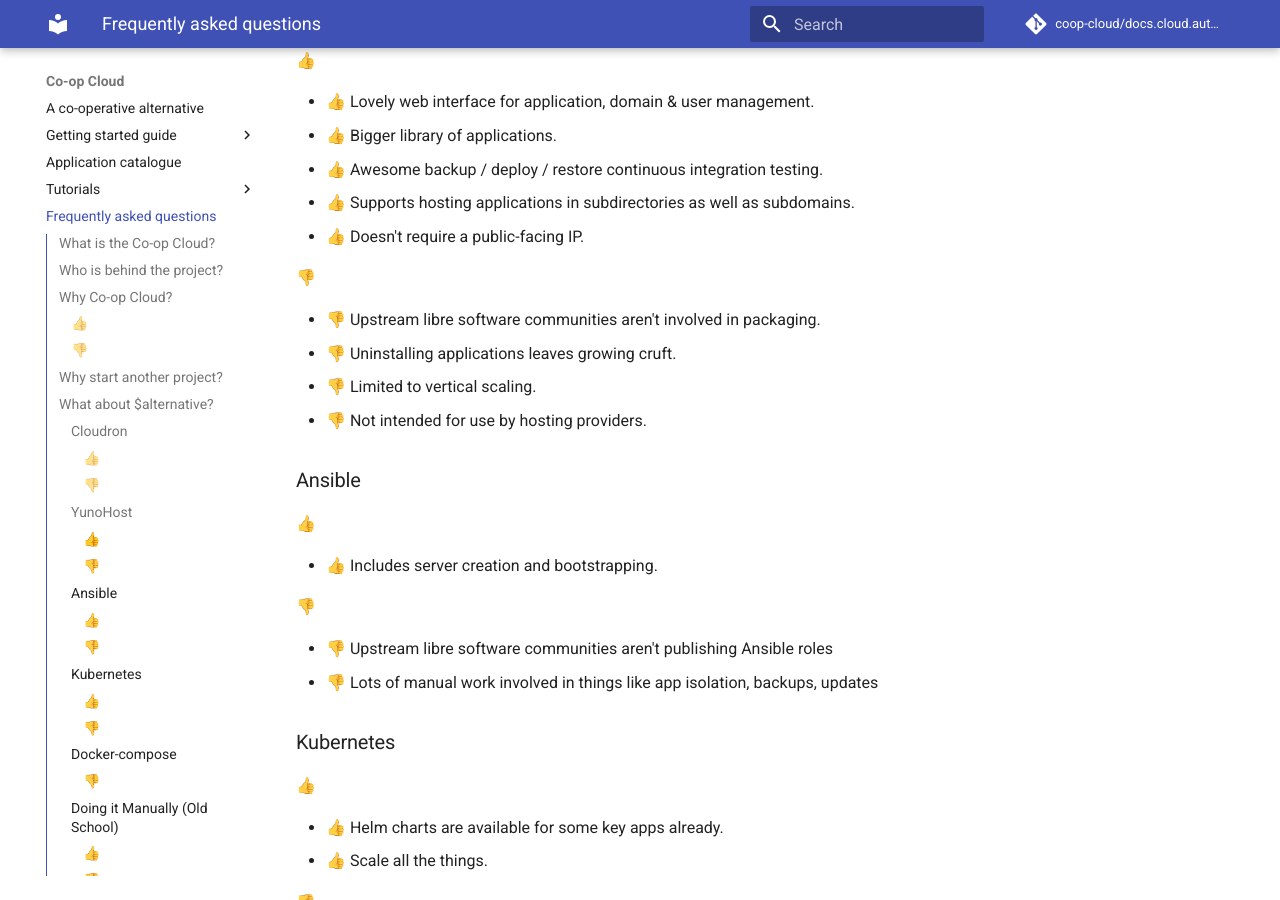
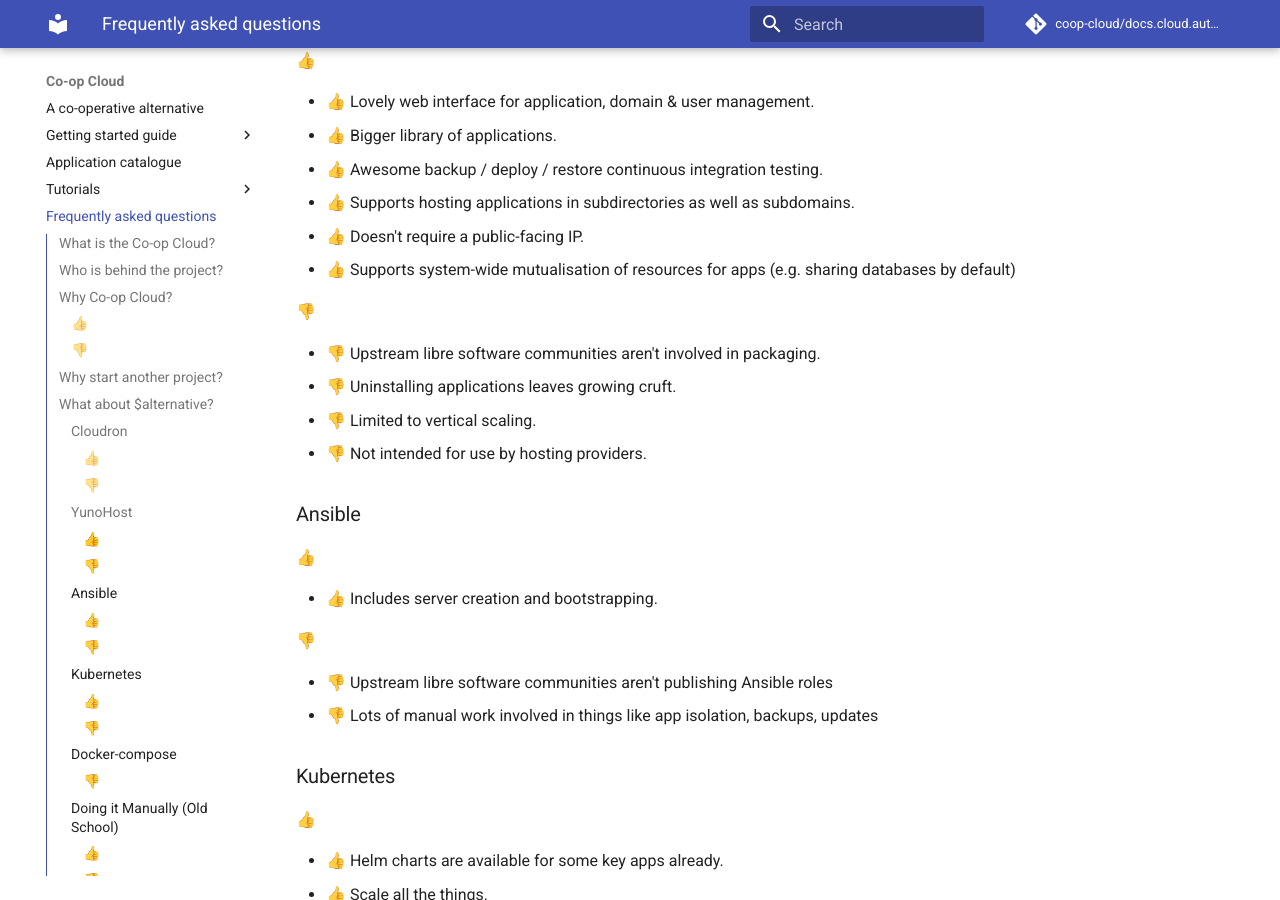
Before and after one commit to mayel/docs.coopcloud.tech, an MkDocs documentation site: the page built from docs/faq.md, in a window 1280 px wide and 900 px high, scrolled down 1965 px. Built offline with MkDocs 1.6.1 and Material for MkDocs 9.7.7, drawn with Linux system fonts in a browser that asks for light colours.

```diff
--- a/docs/faq.md
+++ b/docs/faq.md
@@ -69,6 +69,7 @@
 - 👍 Awesome backup / deploy / restore continuous integration testing.
 - 👍 Supports hosting applications in subdirectories as well as subdomains.
 - 👍 Doesn't require a public-facing IP.
+- 👍 Supports system-wide mutualisation of resources for apps (e.g. sharing databases by default)
 
 #### 👎
 
```
